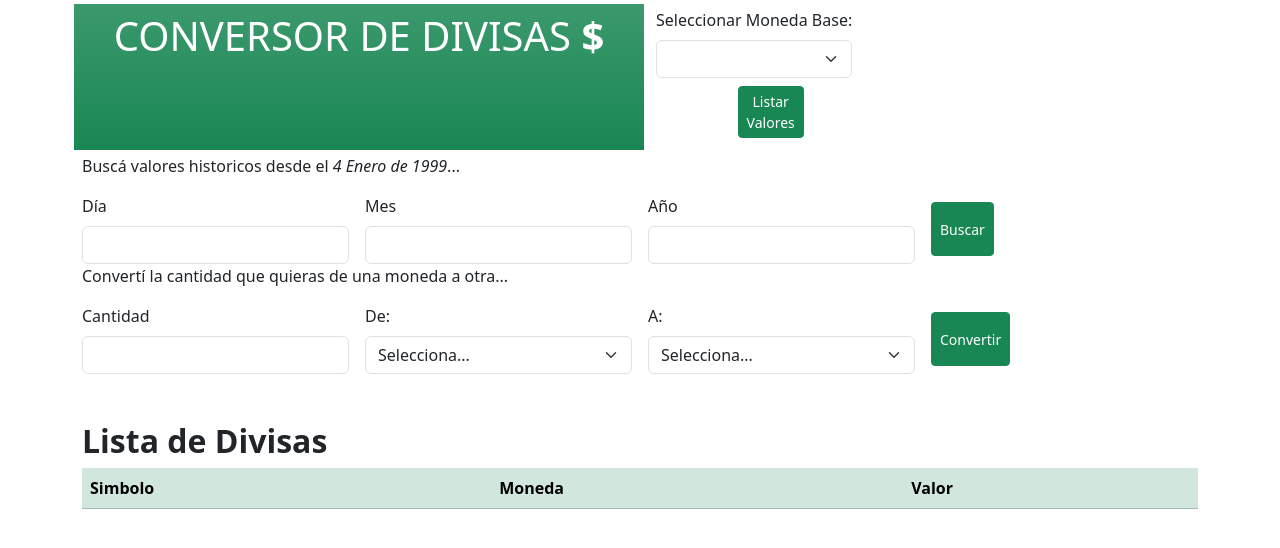
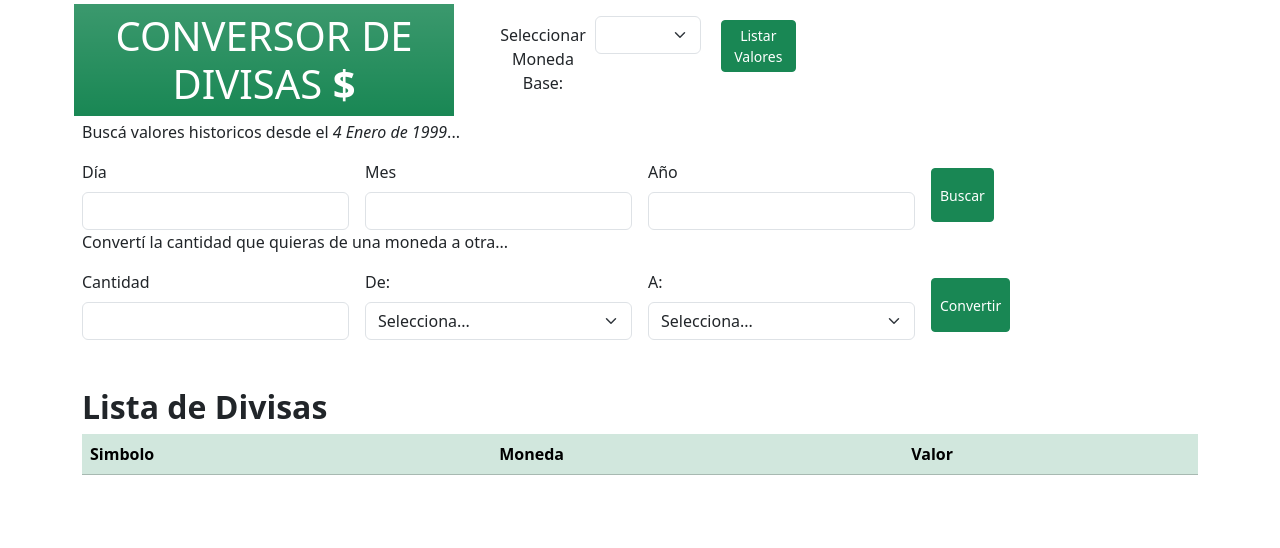
Before and after one commit to fmdcba/conversor-de-divisas, a website: page index.html in a window 1280 px wide. Drawn offline with nearby package versions, Linux system fonts and the light colour scheme; no server answers.

Commit message:
corrige layout

```diff
--- a/index.html
+++ b/index.html
@@ -12,14 +12,18 @@
 <body>
   <header class="container">
     <nav class="row">
-      <h1 class="col-md-6 text-center text-white p-2 m-1 bg-success bg-gradient text-uppercase">
+      <h1 class="col-md-4 text-center text-white h-25 p-2 m-1 bg-success bg-gradient text-uppercase">
         Conversor de Divisas <strong>$</strong></h1>
       <section class="col-md-4 d-inline-flex p-2">
         <form id="base" class="text-center">
-          <label class="form-label"> Seleccionar Moneda Base:</label>
-          <select id="simbolo-base" class="form-select">
-            <!--Simbolos-->
-          </select>
+          <div class="col-md-3 d-inline-flex p-2">
+            <label class="form-label"> Seleccionar Moneda Base:</label>
+          </div>
+          <div class="col-md-4 d-inline-flex p-2">
+            <select id="simbolo-base" class="form-select">
+              <!--Simbolos-->
+            </select>
+          </div>
           <div class="col-md-3 d-inline-flex p-2">
             <button type="submit" id="listar" class="btn btn-success btn-sm">Listar Valores</button>
           </div>
```
